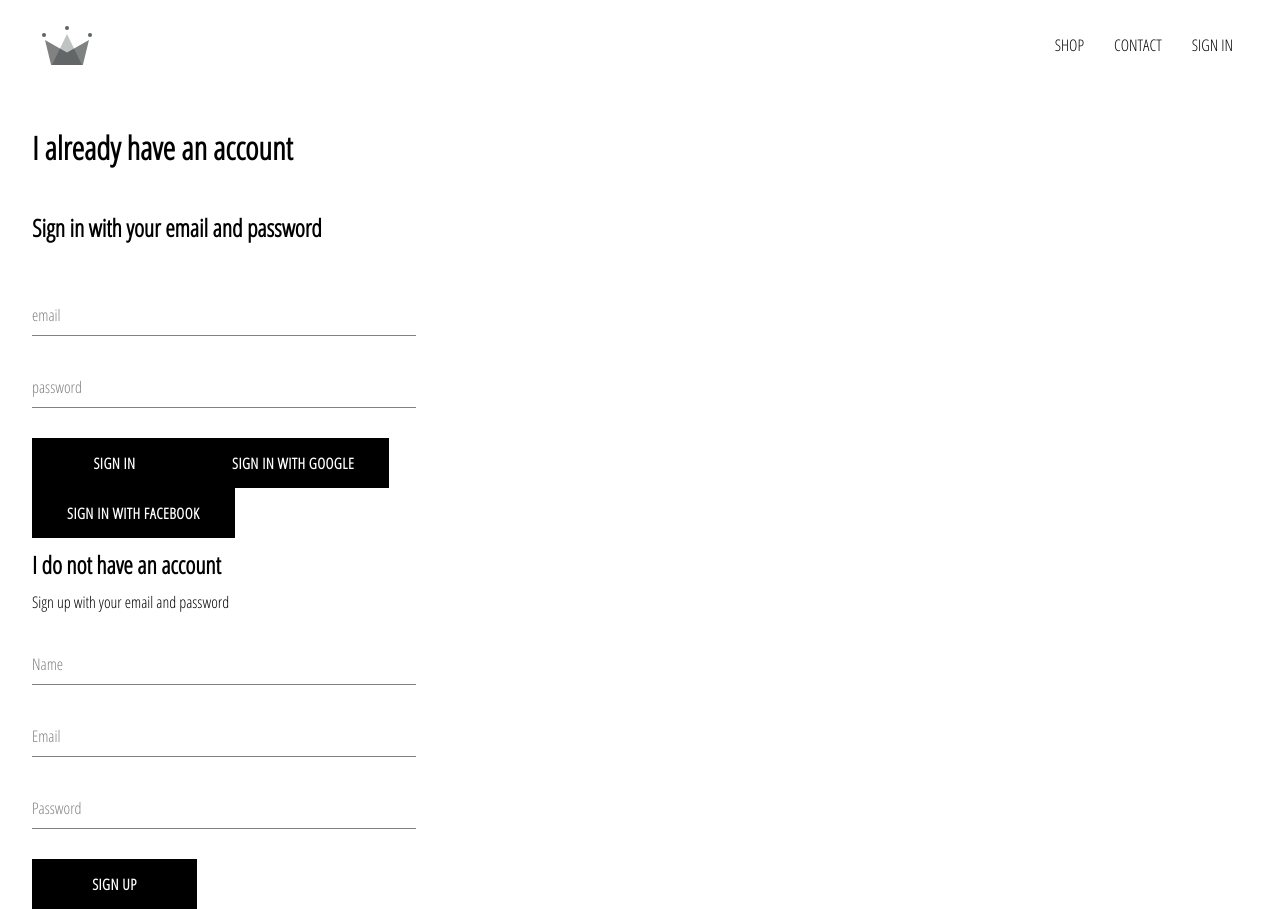
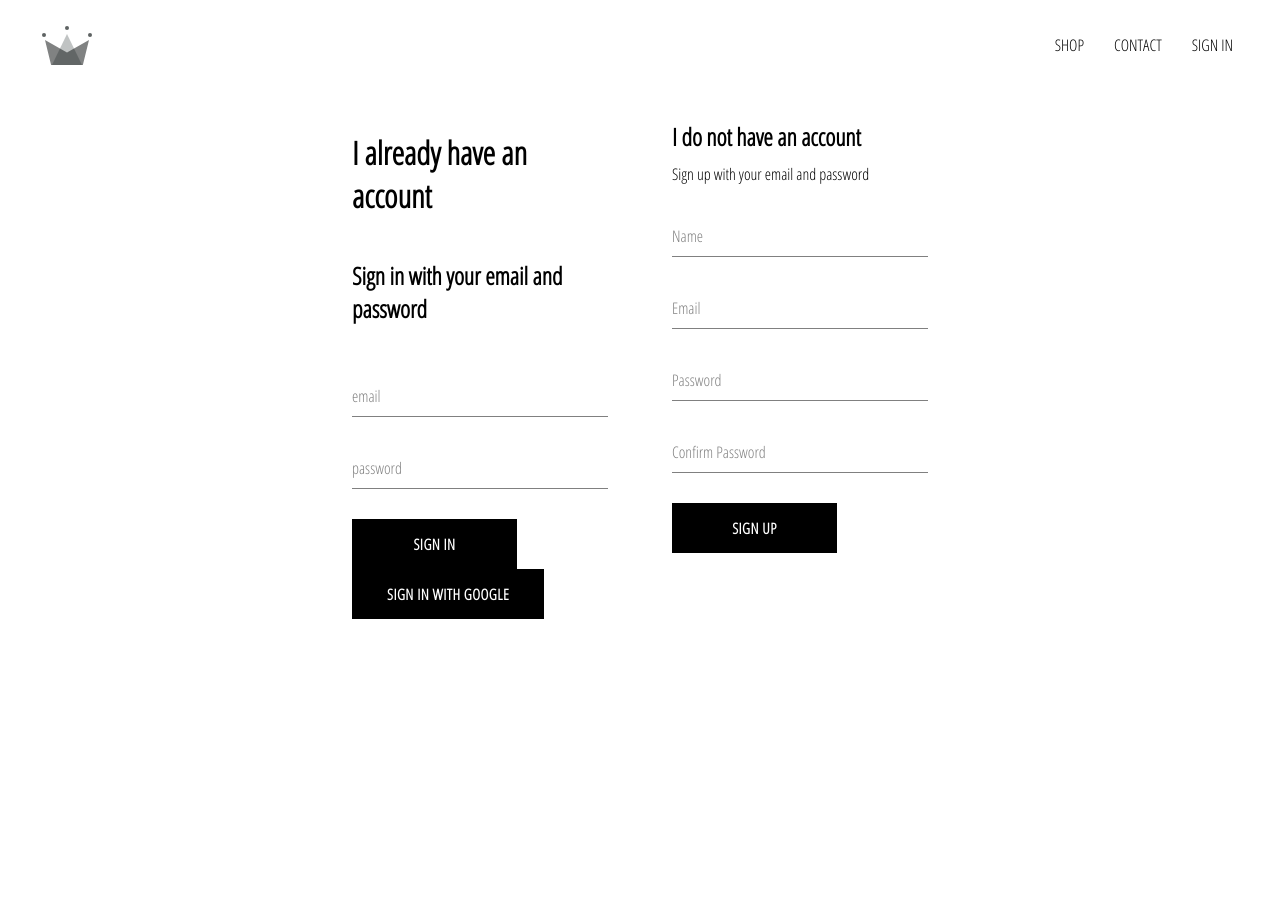
Before and after one commit to uRaczy/e-commerce-app, a React (Create React App) app: page /signin in a window 1280 px wide. After the commit the page ends 800 px from the top, so only its background shows below. Built offline with nearby package versions, Linux system fonts and the light colour scheme; no server answers.

Commit message:
Implemented manual sign up with email and password to firebase using custom hook

```diff
--- a/src/App.js
+++ b/src/App.js
@@ -6,9 +6,8 @@ import './App.css';
 import Homepage from './pages/homepage/homepage.component';
 import ShopPage from './pages/shop/shop.component';
 import Header from './components/header/header.component';
-import SignInAndSignUpPage from './pages/sign-in-and-sign-out/sign-in-and-sign-out.component';
+import SignInAndSignUpPage from './pages/sign-in-and-sign-up/sign-in-and-sign-up.component';
 import { auth, createUserProfileDocument } from './firebase/firebase.utility';
-import Toggle from './components/test/test.component';
 
 function App() {
   const [currentUser, setCurrentUser] = useState(null);
--- a/src/components/sign-in/sign-in.component.jsx
+++ b/src/components/sign-in/sign-in.component.jsx
@@ -4,7 +4,7 @@ import './sign-in.style.scss';
 
 import FormInput from '../form-input/form-input.component';
 import CustomButton from '../custom-button/custom-button.component';
-import { signInWithGoogle, signInWithFacebook } from '../../firebase/firebase.utility';
+import { signInWithGoogle } from '../../firebase/firebase.utility';
 
 class SignIn extends Component {
   constructor (props) {
@@ -59,9 +59,9 @@ class SignIn extends Component {
           <CustomButton onClick={signInWithGoogle}>
             Sign In With Google
           </CustomButton>
-          <CustomButton onClick={signInWithFacebook}>
+          {/* <CustomButton onClick={signInWithFacebook}>
             Sign In With Facebook
-          </CustomButton>
+          </CustomButton> */}
 
         </form>
       </div>
--- a/src/components/sign-in/sign-in.style.scss
+++ b/src/components/sign-in/sign-in.style.scss
@@ -1,5 +1,5 @@
 .sign-in {
-  width: 30vw;
+  width: 20vw;
   display: flex;
   flex-direction: column;
 
--- a/src/components/sign-up/sign-up.component.jsx
+++ b/src/components/sign-up/sign-up.component.jsx
@@ -7,7 +7,7 @@ import { auth, createUserProfileDocument } from '../../firebase/firebase.utility
 
 import './sign-up.style.scss';
 
-
+//Custom hook!
 const useCredentials = () => {
   const [value, setValue] = useState('');
 
@@ -26,16 +26,34 @@ const SignUp = () => {
   const { value: displayName, reset: resetDisplayName, onChange: onChangeDisplayName } = useCredentials('');
   const { value: email, reset: resetEmail, onChange: onChangeEmail } = useCredentials('');
   const { value: password, reset: resetPassword, onChange: onChangePassword } = useCredentials ('');
+  const { value: confirmPassword, reset: resetConfirmPassword, onChange: onChangeConfirmPassword } = useCredentials ('');
 
 
-  const handleSubmit = event => {
+  const handleSubmit = async event => {
     event.preventDefault();
 
     console.log(`Submiting name: ${displayName}, mail: ${email}, pass: ${password}`);
 
-    resetDisplayName();
-    resetEmail();
-    resetPassword();
+    if (password !== confirmPassword) {
+      alert(`Password and Confirm Password doesn't match`);
+
+      return;
+    }
+
+    try {
+      const { user } = await auth.createUserWithEmailAndPassword(email, password);
+
+      console.log(user);
+      await createUserProfileDocument(user, {displayName});
+
+      resetDisplayName();
+      resetEmail();
+      resetPassword();
+      resetConfirmPassword();
+    }
+    catch (error) {
+      console.log(error);
+    }
   }
 
   return (
@@ -66,6 +84,14 @@ const SignUp = () => {
           label="Password"
           required
         />
+        <FormInput
+          name="Confirm Password"
+          type="password"
+          onChange={event => onChangeConfirmPassword(event)}
+          value={confirmPassword}
+          label="Confirm Password"
+          required
+        />
 
         <CustomButton onClick={handleSubmit}>Sign Up</CustomButton>
       </form>
--- a/src/components/sign-up/sign-up.hook.jsx
+++ /dev/null
@@ -1 +0,0 @@
-import {useState} from 'react'
--- a/src/components/sign-up/sign-up.style.scss
+++ b/src/components/sign-up/sign-up.style.scss
@@ -1,7 +1,7 @@
 .sign-up {
+  width: 20vw;
   display: flex;
   flex-direction: column;
-  width: 30vw;
 
   .title {
     margin: 10px 0;
--- a/src/pages/sign-in-and-sign-out/sign-in-and-sign-out.component.jsx
+++ b/src/pages/sign-in-and-sign-up/sign-in-and-sign-up.component.jsx
@@ -3,7 +3,7 @@ import React from 'react';
 import SignIn from '../../components/sign-in/sign-in.component';
 import SignUp from '../../components/sign-up/sign-up.component';
 
-import './sign-in-and-sign-out.style.scss';
+import './sign-in-and-sign-up.style.scss';
 
 
 const SignInAndSignUpPage = () => (
--- /dev/null
+++ b/src/pages/sign-in-and-sign-up/sign-in-and-sign-up.style.scss
@@ -0,0 +1,7 @@
+.sign-in-and-sign-up {
+  width: 45vw;
+  display: flex;
+  justify-content: space-between;
+
+  margin: 30px auto;
+}
```
Also changed, not shown: src/pages/sign-in-and-sign-out/sign-in-and-sign-out.style.scss (deleted).
